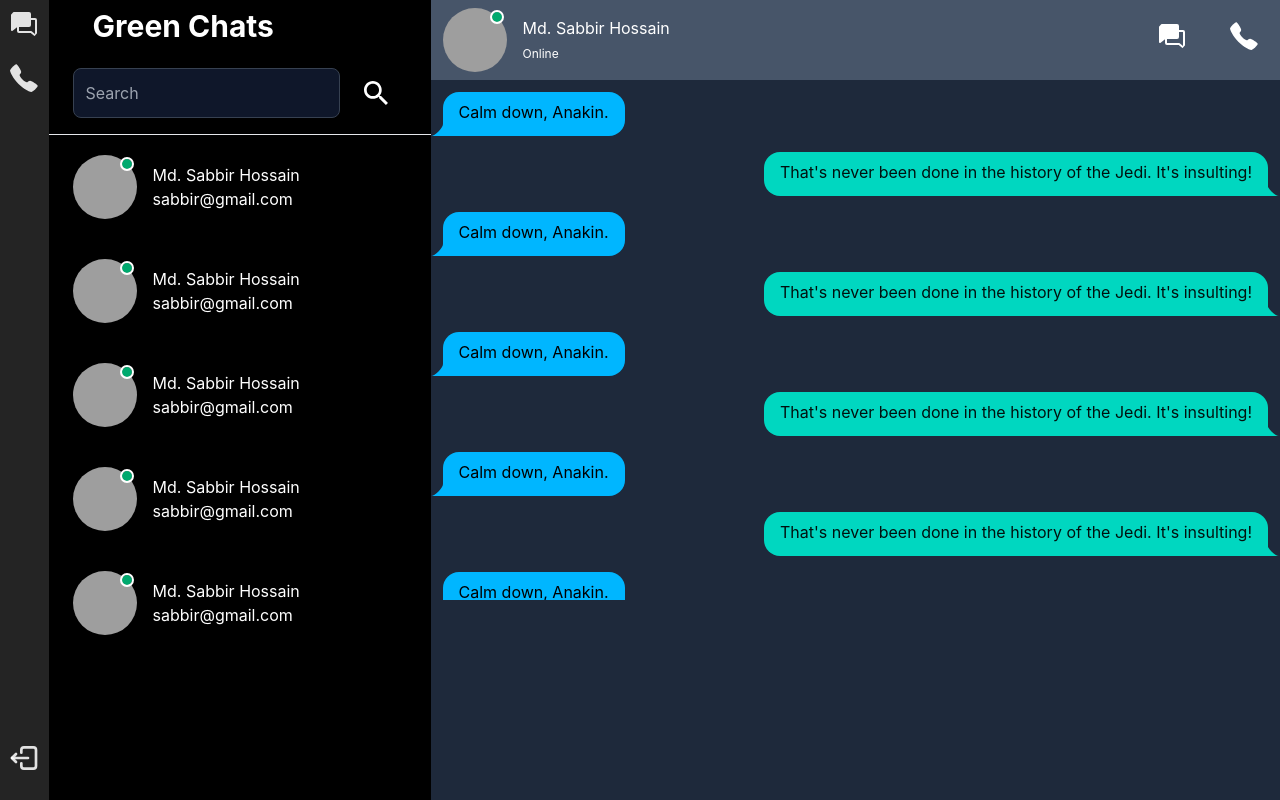
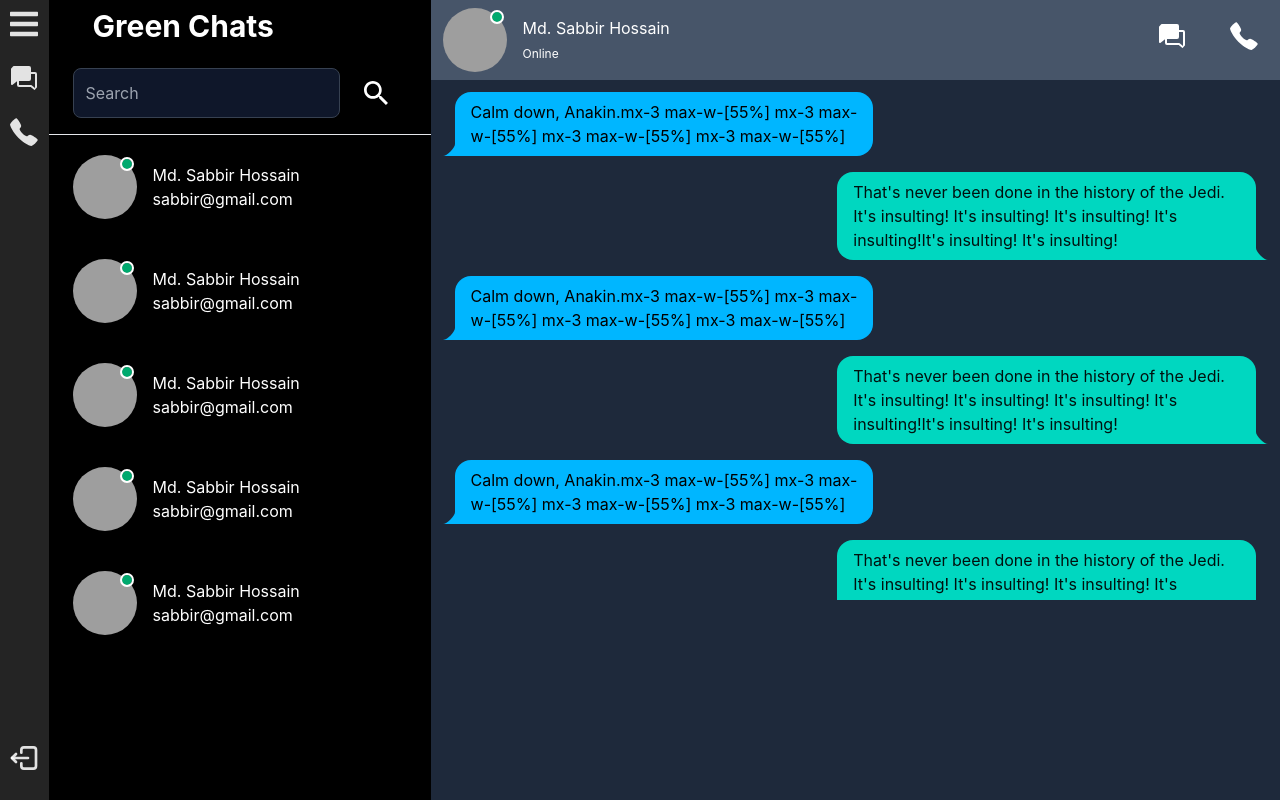
Before and after one commit to mdsabbir12/Nwtwork_project_chatapp, a React (Vite) app in the folder Frontend/: page / in a window 1280 px wide. Built offline with nearby package versions, Linux system fonts and the light colour scheme; grey boxes are pictures that could not be loaded.

Commit message:
chat history add

```diff
--- a/Frontend/src/home/left/Logout.jsx
+++ b/Frontend/src/home/left/Logout.jsx
@@ -3,10 +3,14 @@ import { IoCall } from "react-icons/io5";
 import { LuLogOut } from "react-icons/lu";
 import { PiChatsFill } from "react-icons/pi";
 import { TbLogout2 } from "react-icons/tb";
+import { FaBars } from "react-icons/fa";
 export default function Logout() {
   return (
     <div className="w-[4%] flex flex-col justify-between ">
       <div className="p-0">
+        <button>
+          <FaBars className="text-5xl p-2 hover:bg-gray-600 rounded-lg duration-300" />
+        </button>
         <button>
           <PiChatsFill className="text-5xl p-2 hover:bg-gray-600 rounded-full duration-300" />
         </button>
--- a/Frontend/src/home/right/Chatmessage.jsx
+++ b/Frontend/src/home/right/Chatmessage.jsx
@@ -18,12 +18,13 @@ function Get() {
         <>
           <div className="py-2">
             <div className="chat chat-start">
-              <div className="chat-bubble chat-bubble-info">Calm down, Anakin.</div>
+              <div className="chat-bubble chat-bubble-info mx-3 max-w-[50%]">Calm down, Anakin.mx-3 max-w-[55%] mx-3 max-w-[55%] mx-3 max-w-[55%] mx-3 max-w-[55%]</div>
             </div>
           </div>
           <div className="chat chat-end">
-            <div className="chat-bubble chat-bubble-accent">
+            <div className="chat-bubble chat-bubble-accent mx-3 max-w-[50%]">
               That's never been done in the history of the Jedi. It's insulting!
+              It's insulting! It's insulting! It's insulting!It's insulting! It's insulting!
             </div>
           </div>
         </>
```
